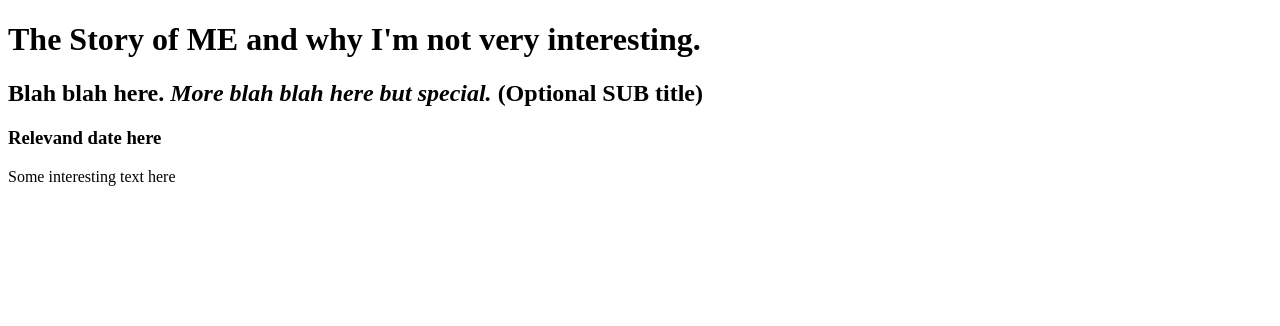
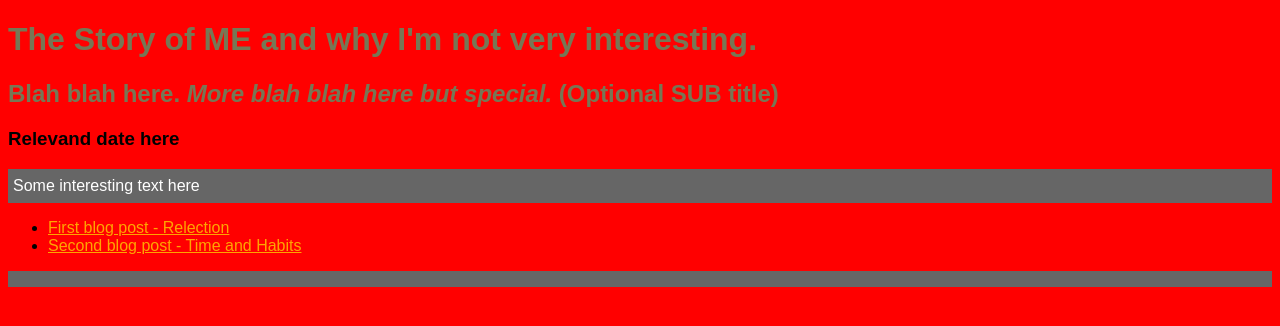
Before and after one commit to Shelleytee/Shelleytee.github.io, a plain HTML site: page index.html in a window 1280 px wide. Drawn offline with Linux system fonts and the light colour scheme.

Commit message:
tag updates and creation of css file

```diff
--- a/index.html
+++ b/index.html
@@ -3,7 +3,7 @@
   <head>
     <title>Shelley's Blog</title>
     <meta charset="UTF-8">
-    <link href="your-stylesheet-link-here.css" rel="stylesheet" type="text/css">
+    <link href="styles/main.css" rel="stylesheet" type="text/css">
   </head>
 
   <body>
@@ -12,7 +12,11 @@
     <h3>Relevand date here</h3>
 
     <p>
-      Some interesting text here
+      Some interesting text here <br>
+      <ul>
+          <li><a href="blog/c1-reflection-blog.html"> First blog post - Relection </a></li>
+          <li><a href="blog/c1-time-and-habits-blog.html"> Second blog post - Time and Habits</a></li>
+      </ul>
     </p>
     <!-- this is a comment. -->
 
--- /dev/null
+++ b/styles/main.css
@@ -0,0 +1,18 @@
+body {
+  background-color: red;
+  font-family: sans-serif;
+}
+
+h1, h2 {
+  color: #775;
+}
+
+a {
+  color: orange;
+}
+
+p {
+  background: #666;
+  color: white;
+  padding: 8px 5px 8px 5px;
+}
```
Also changed, not shown: blog/c1-reflection-blog.html (+2 -2 lines).
